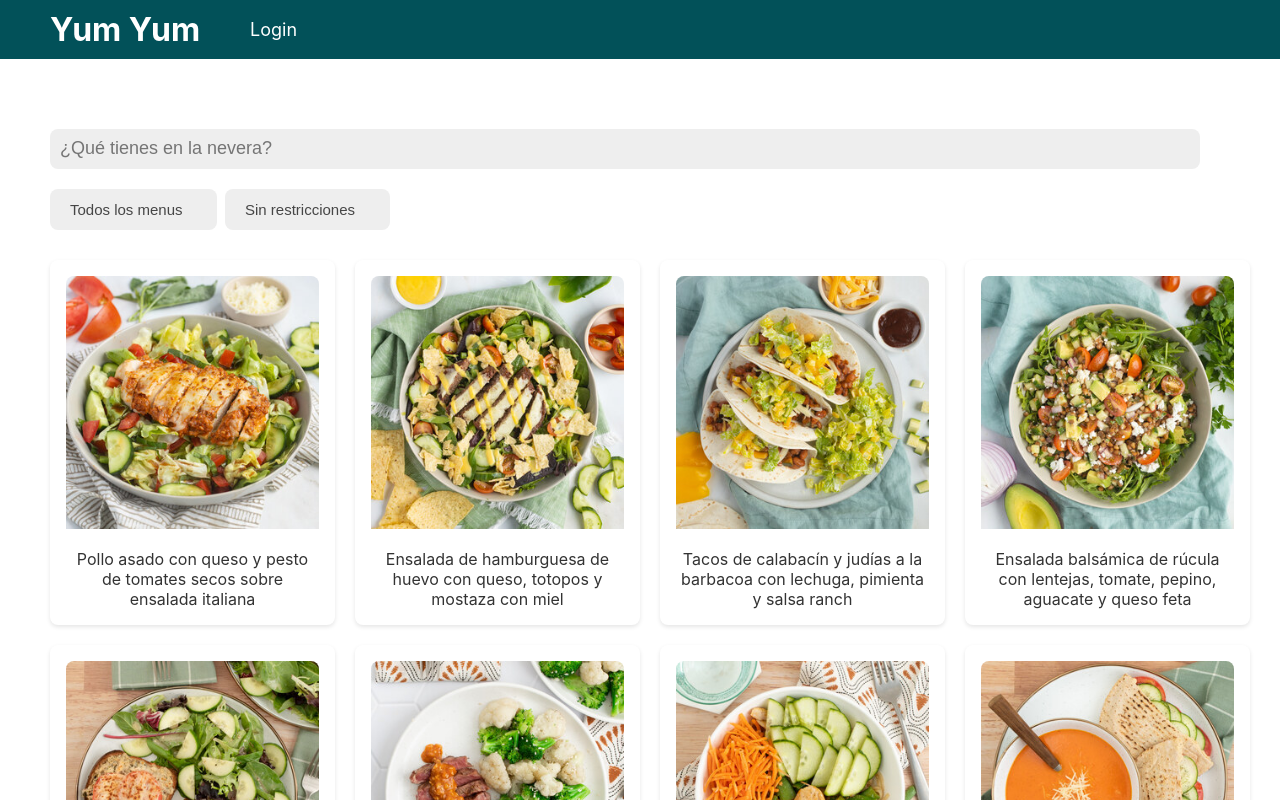
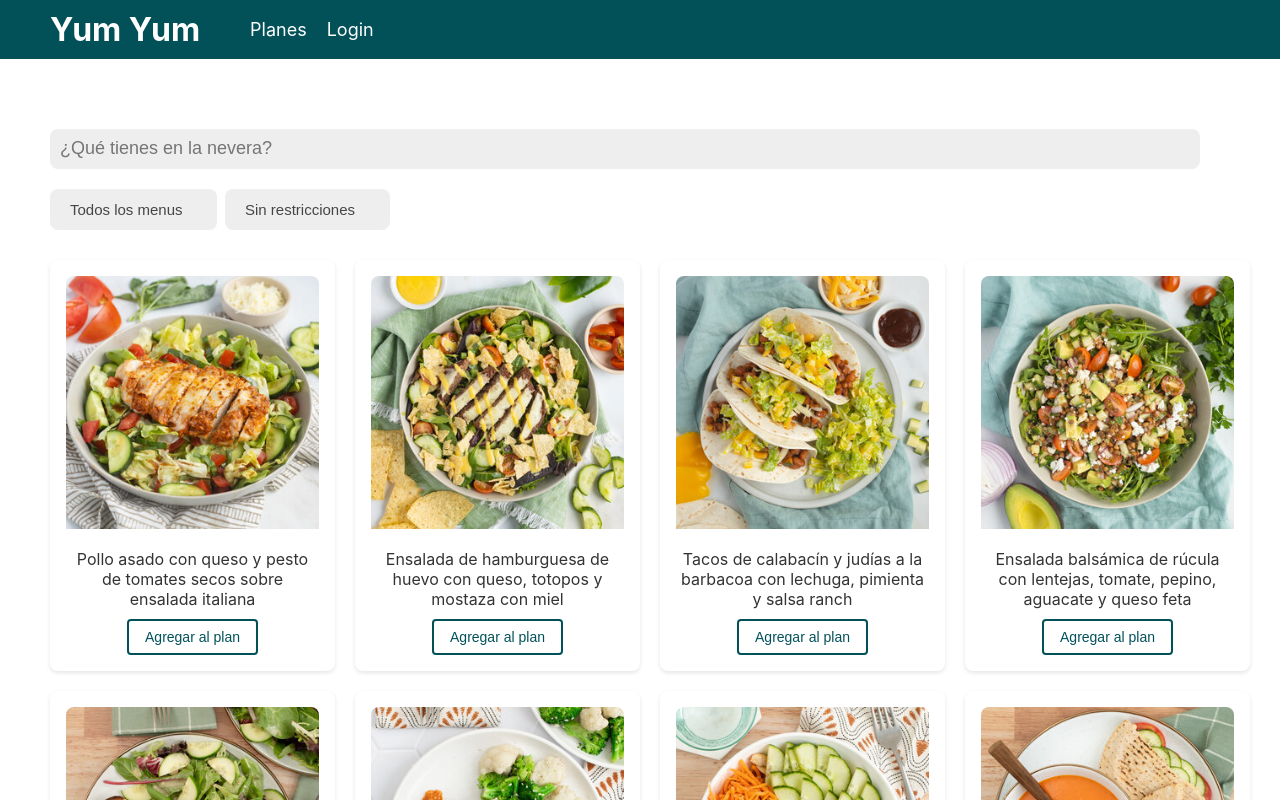
Before and after one commit to sharon3snc/https---github.com-sharon3snc-yumyum, a React (Create React App) app: page / in a window 1280 px wide. Shown: the top 800 px of the page. Built offline with nearby package versions, Linux system fonts and the light colour scheme.

Commit message:
no funciona el provider

```diff
--- a/src/App.js
+++ b/src/App.js
@@ -3,6 +3,7 @@ import { BrowserRouter as Router, Route, Routes}  from 'react-router-dom';
 import './App.css';
 import Home from './Home';
 import Recetas from './Recetas';
+import Planes from './Planes';
 
 function App() {
   return (
@@ -10,6 +11,7 @@ function App() {
       <Routes>
         <Route path="/" element={<Home />} />
         <Route path="/recetas/:id" element={<Recetas />} />
+        <Route path="/planes" element={<Planes />} />
       </Routes>
     </Router>
   );
--- a/src/Home.css
+++ b/src/Home.css
@@ -104,6 +104,26 @@ section {
     text-align: center;
   }
 
+  .selected {
+    border: 2px solid #025159;
+}
+
+.selected button, button {
+    background-color: transparent;
+    color: #025159;
+    border: 2px solid #025159;
+    padding: 8px 16px;
+    font-size: 14px;
+    border-radius: 4px;
+    cursor: pointer;
+    margin-top: 10px;
+}
+
+.selected button:hover {
+    background-color: #025159;
+    color: white;
+  }
+
   .card img {
     max-width: 100%;
     height: auto;
--- a/src/Home.js
+++ b/src/Home.js
@@ -2,10 +2,10 @@ import React, {useState} from 'react';
 import { Link } from 'react-router-dom';
 import './Home.css';
 import recipes from './datahome';
-
+import { usePlanContext } from './PlanContext';
 
 function Home() {
-
+  const {mealPlan, setMealPlan} = usePlanContext();
   const [selectedMenu, setSelectedMenu] = useState('Todos');
   const [selectedRestriccion, setSelectedRestriccion] = useState('Todos');
 
@@ -27,6 +27,20 @@ function Home() {
     setSelectedRestriccion(event.target.value);
   };
 
+  const addToMealPlan = (recipe) => {
+    setMealPlan((prevMealPlan) => [...prevMealPlan, recipe]);
+  };
+
+  const getCardClassName = (recipe) => {
+    return mealPlan.includes(recipe) ? "card selected" : "card";
+  }
+
+  const removeFromMealPlan = (recipe) => {
+    setMealPlan((prevMealPlan) =>
+    prevMealPlan.filter((selectedRecipe) => selectedRecipe !== recipe)
+  );
+  };
+
   return (
     <div>
       {/* Header de la página */}
@@ -34,6 +48,7 @@ function Home() {
         <h1>Yum Yum</h1>
         <nav>
           <ul>
+            <li><a href="/planes">Planes</a></li>
             <li><a href="/login">Login</a></li>
           </ul>
         </nav>
@@ -43,19 +58,19 @@ function Home() {
       {/* Contenido principal de la página */}
       <main>
         <section>
-          <div class="containerbuscador">
-              <input class="buscador" type="text" placeholder="¿Qué tienes en la nevera?"/>
+          <div className="containerbuscador">
+              <input className="buscador" type="text" placeholder="¿Qué tienes en la nevera?"/>
           </div>
-          <div class="containerfiltros">
-            <div class="filtros">
-              <select class="menus" value={selectedMenu} onChange={handleMenuChange}>
+          <div className="containerfiltros">
+            <div className="filtros">
+              <select className="menus" value={selectedMenu} onChange={handleMenuChange}>
                 <option value="Todos">Todos los menus</option>
                 <option value="Bajo en calorías">Bajo en calorías</option>
                 <option value="Vegetariano">Vegetariano</option>
                 <option value="Vegano">Vegano</option></select>
             </div>
-            <div class="filtros">
-              <select class="menus" value={selectedRestriccion} onChange={handleRestriccionChange}>
+            <div className="filtros">
+              <select className="menus" value={selectedRestriccion} onChange={handleRestriccionChange}>
                 <option value="Todos">Sin restricciones</option>
                 <option value="Sin gluten">Sin gluten</option>
                 <option value="Sin huevo">Sin huevo</option>
@@ -64,16 +79,22 @@ function Home() {
             </div>
           </div>
 
-          <div class="cardcontainer">
+          <div className="cardcontainer">
             {filteredRecipes.map((recipe, index) => (
-              <div class="card" key={index}>
+              <div className={getCardClassName(recipe)} key={index}>
                 <Link to={`/recetas/${recipe.id}`}>
                   <img src={recipe.image} alt=''/>
-                  <div class="recipe">{recipe.name}</div>
+                  <div className="recipe">{recipe.name}</div>
                 </Link>
+                {mealPlan.includes(recipe) ? (
+                  <button onClick={() => removeFromMealPlan(recipe)}>Eliminar</button>
+                ) : (
+                  <button onClick={() => addToMealPlan(recipe)}>Agregar al plan</button>
+                )}
               </div>
             ))}
           </div>
+
         </section>
       </main>
 
--- /dev/null
+++ b/src/PlanContext.js
@@ -0,0 +1,17 @@
+import React, { createContext, useContext, useState } from 'react';
+
+const PlanContext = createContext();
+
+export function PlanProvider({ children }) {
+  const [mealPlan, setMealPlan] = useState([]);
+
+  return (
+    <PlanContext.Provider value={{ mealPlan, setMealPlan }}>
+      {children}
+    </PlanContext.Provider>
+  );
+}
+
+export function usePlanContext() {
+  return useContext(PlanContext);
+}
--- /dev/null
+++ b/src/Planes.js
@@ -0,0 +1,22 @@
+import React from 'react';
+import { usePlanContext } from './PlanContext';
+
+function Planes() {
+  const { mealPlan } = usePlanContext();
+  console.log(mealPlan);
+
+  return (
+    <div>
+      <h2>Mi Plan de Comidas Semanal</h2>
+
+      {mealPlan.map((recipe) => (
+        <div key={recipe.id}>
+          <img src={recipe.image} alt={recipe.name} />
+          <span>{recipe.name}</span>
+        </div>
+      ))}
+    </div>
+  );
+}
+
+export default Planes;
--- a/src/index.js
+++ b/src/index.js
@@ -3,15 +3,15 @@ import ReactDOM from 'react-dom/client';
 import './index.css';
 import App from './App';
 import reportWebVitals from './reportWebVitals';
+import { PlanProvider } from './PlanContext';
 
 const root = ReactDOM.createRoot(document.getElementById('root'));
 root.render(
   <React.StrictMode>
-    <App />
+    <PlanProvider>
+      <App />
+    </PlanProvider>
   </React.StrictMode>
 );
 
-// If you want to start measuring performance in your app, pass a function
-// to log results (for example: reportWebVitals(console.log))
-// or send to an analytics endpoint. Learn more: https://bit.ly/CRA-vitals
 reportWebVitals();
```
